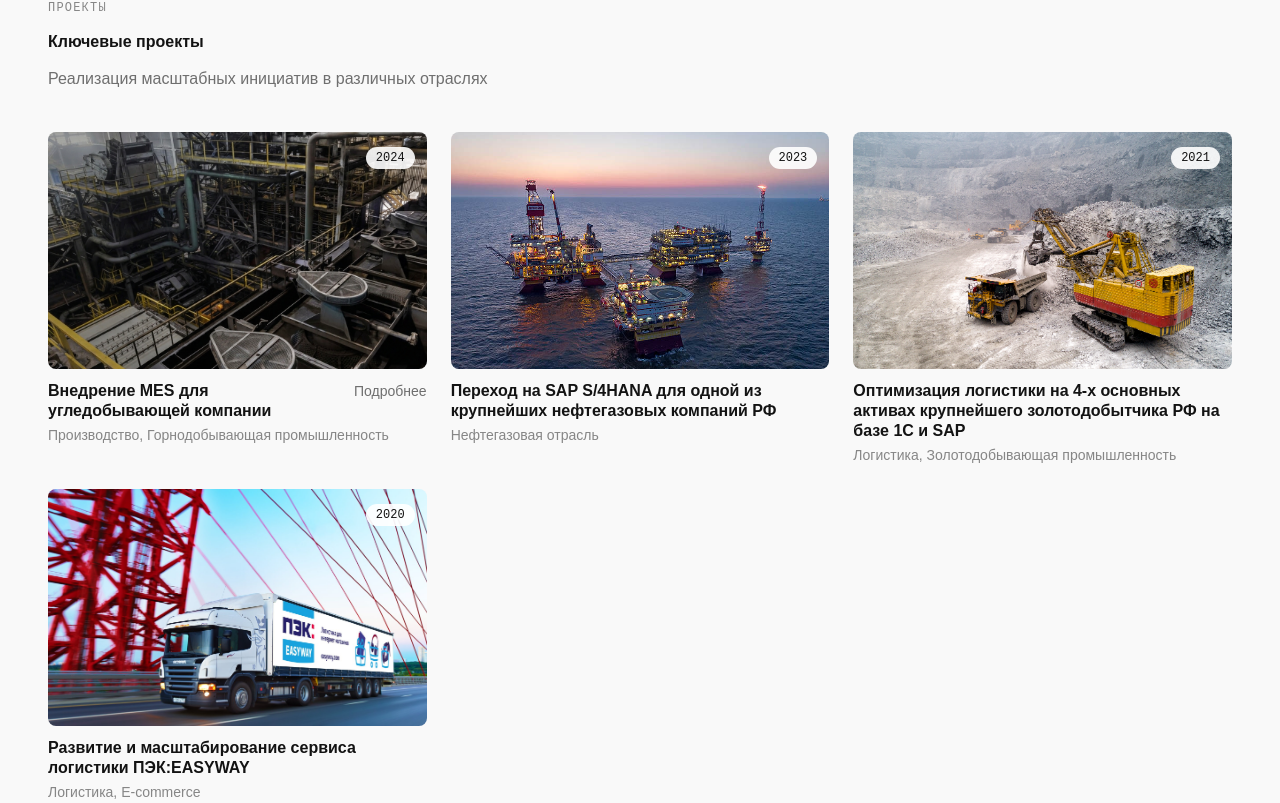
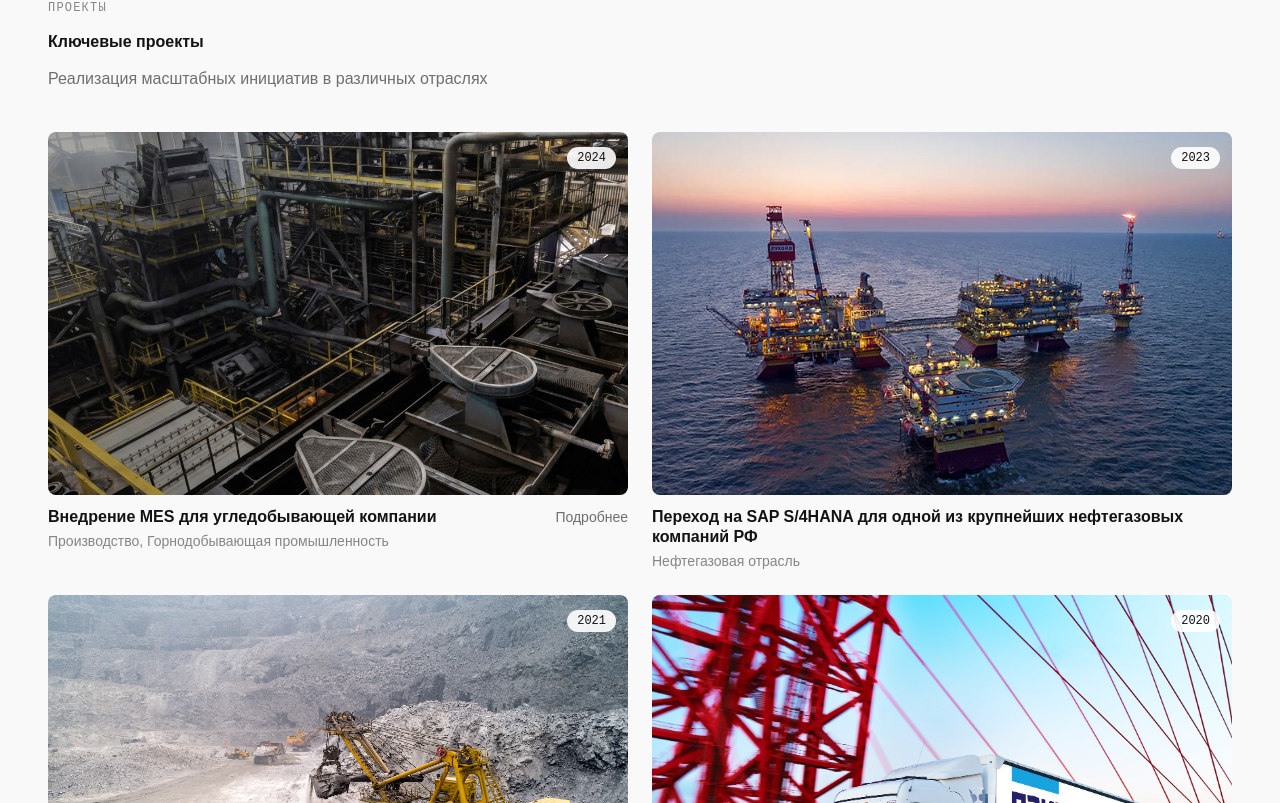
Before and after one commit to Plaxotin/konstantin-portfolio, a React (Vite) app: page / in a window 1280 px wide. Shown: the part 2137-2940 px from the top of the page. Built offline with nearby package versions, Linux system fonts and the light colour scheme; a web font is replaced by a local one.

Commit message:
fix: change portfolio grid to 2x2 layout on desktop
Co-authored-by: Konstantin <Plaxotin@users.noreply.github.com>

```diff
--- a/src/sections/Portfolio.tsx
+++ b/src/sections/Portfolio.tsx
@@ -171,7 +171,7 @@ export function Portfolio() {
         </div>
 
         {/* Projects Grid - 3 columns in one row */}
-        <div ref={gridRef} className="grid grid-cols-1 md:grid-cols-3 gap-4 lg:gap-6">
+        <div ref={gridRef} className="grid grid-cols-1 md:grid-cols-2 gap-4 lg:gap-6">
           {portfolioConfig.projects.map((project, index) => (
             <ProjectCard
               key={project.title}
```
